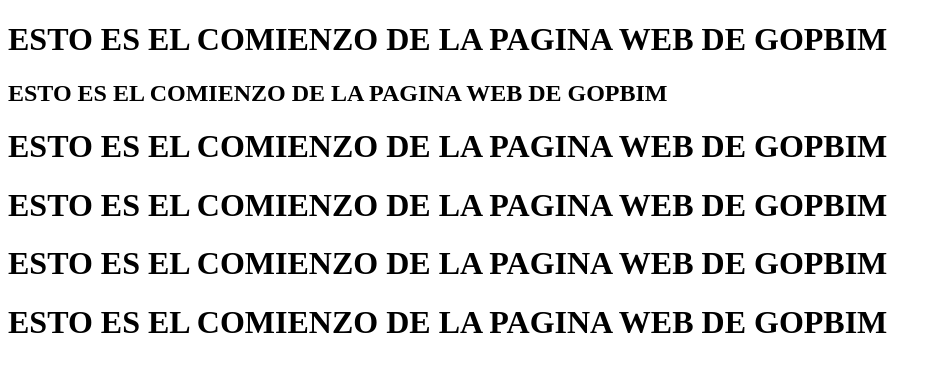
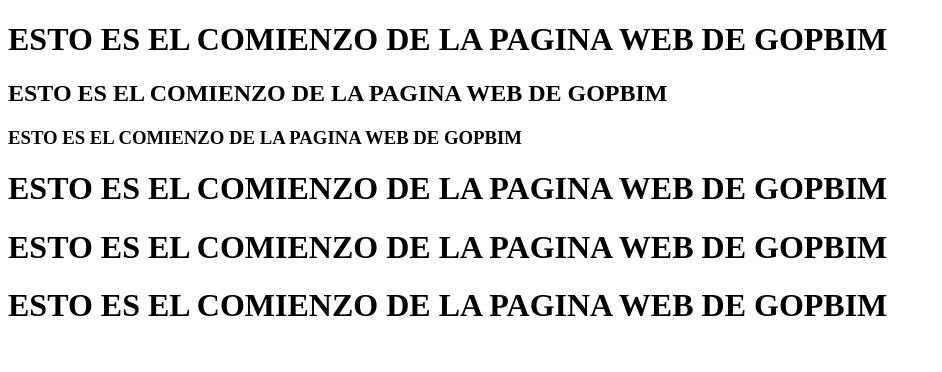
Before and after one commit to avadaggithub/MYFULLSTACKPROJECT, a plain HTML site: page index.html in a window 1280 px wide. Shown: the whole page, without its empty margins (0-942 px from the left). Drawn offline with Linux system fonts and the light colour scheme.

Commit message:
Update index.html

```diff
--- a/index.html
+++ b/index.html
@@ -9,9 +9,33 @@
 <body>
   <h1>ESTO ES EL COMIENZO DE LA PAGINA WEB DE GOPBIM</h1>
   <h2>ESTO ES EL COMIENZO DE LA PAGINA WEB DE GOPBIM</h2>
+  <h3>ESTO ES EL COMIENZO DE LA PAGINA WEB DE GOPBIM</h3>
   <h1>ESTO ES EL COMIENZO DE LA PAGINA WEB DE GOPBIM</h1>
   <h1>ESTO ES EL COMIENZO DE LA PAGINA WEB DE GOPBIM</h1>
   <h1>ESTO ES EL COMIENZO DE LA PAGINA WEB DE GOPBIM</h1>
-  <h1>ESTO ES EL COMIENZO DE LA PAGINA WEB DE GOPBIM</h1>
+
+
+
+
+
+
+
+
+
+
+
+
+
+
+
+
+
+
+
+
+
+
+
+
 </body>
 </html>
```
